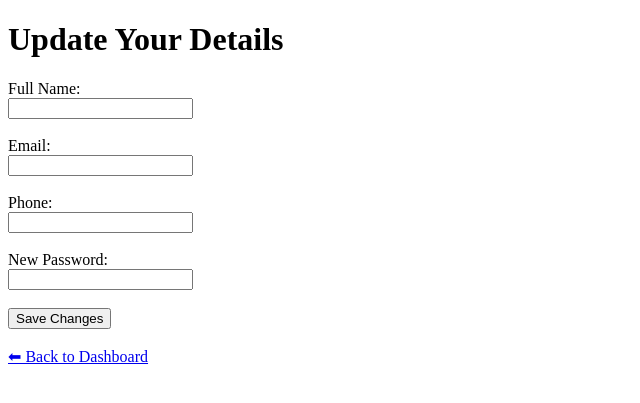
After one commit to ramram128/student-management, a Flask app: page /update_student_page in a window 1280 px wide. The commit adds this page. Shown: the top 403 px of the page, without its empty margins (0-640 px from the left). Run offline with Flask 3, Linux system fonts and the light colour scheme; the visitor is signed in with stand-in values (Sample User, id 1); some libraries are stand-ins or nearby versions.

Commit message:
making update function

```diff
--- a/app.py
+++ b/app.py
@@ -48,3 +48,36 @@ def lecturer_dashboard():
     if "role" in session and session["role"] == "lecturer":
         return render_template("lecturer.html")
     return redirect(url_for("login"))
+
+@app.route("/update_student_page")
+def update_student_page():
+    if "role" in session and session["role"] == "student":
+        return render_template("update_student.html")
+    return redirect(url_for("login"))
+
+@app.route("/update_student", methods=["POST"])
+def update_student():
+    if "role" in session and session["role"] == "student":
+        name = request.form["name"]
+        email = request.form["email"]
+        phone = request.form["phone"]
+        password = request.form["password"]
+
+        conn = get_db_connection()
+        cur = conn.cursor()
+        if password:  # update password only if provided
+            cur.execute(
+                "UPDATE users SET username=%s, email=%s, phone=%s, password=%s WHERE id=%s",
+                (name, email, phone, password, session["user_id"])
+            )
+        else:
+            cur.execute(
+                "UPDATE users SET username=%s, email=%s, phone=%s WHERE id=%s",
+                (name, email, phone, session["user_id"])
+            )
+        conn.commit()
+        cur.close()
+        conn.close()
+
+        return "Details updated successfully!"
+    return redirect(url_for("login"))
--- /dev/null
+++ b/templates/update_student.html
@@ -0,0 +1,29 @@
+<!DOCTYPE html>
+<html lang="en">
+<head>
+  <meta charset="UTF-8">
+  <title>Update Student Details</title>
+</head>
+<body>
+  <h1>Update Your Details</h1>
+
+  <form action="{{ url_for('update_student') }}" method="POST">
+    <label for="name">Full Name:</label><br>
+    <input type="text" id="name" name="name" required><br><br>
+
+    <label for="email">Email:</label><br>
+    <input type="email" id="email" name="email" required><br><br>
+
+    <label for="phone">Phone:</label><br>
+    <input type="text" id="phone" name="phone" required><br><br>
+
+    <label for="password">New Password:</label><br>
+    <input type="password" id="password" name="password"><br><br>
+
+    <button type="submit">Save Changes</button>
+  </form>
+
+  <br>
+  <a href="{{ url_for('student_dashboard') }}">⬅ Back to Dashboard</a>
+</body>
+</html>
```
Also changed, not shown: templates/student.html (+8 -2 lines).
